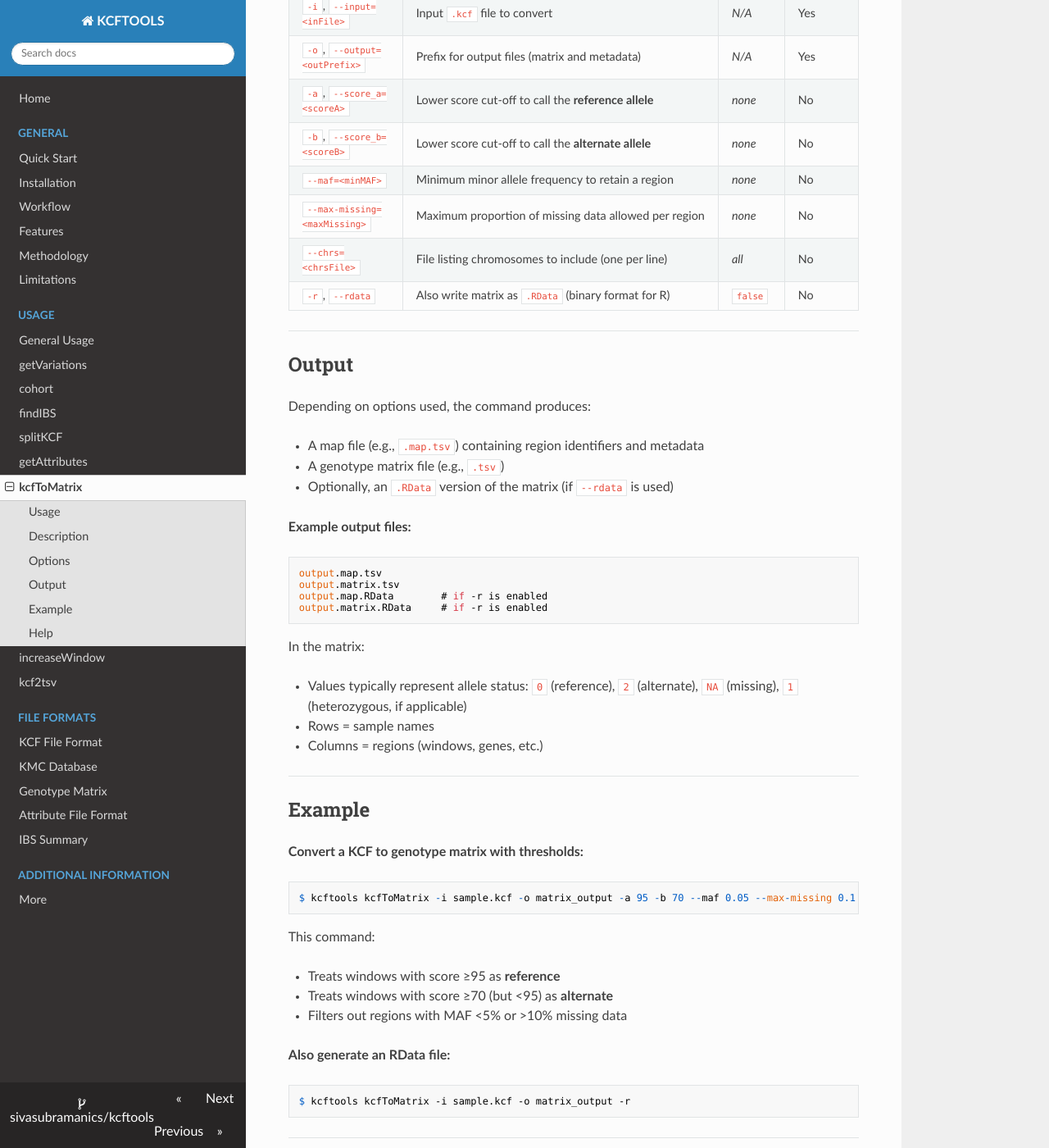
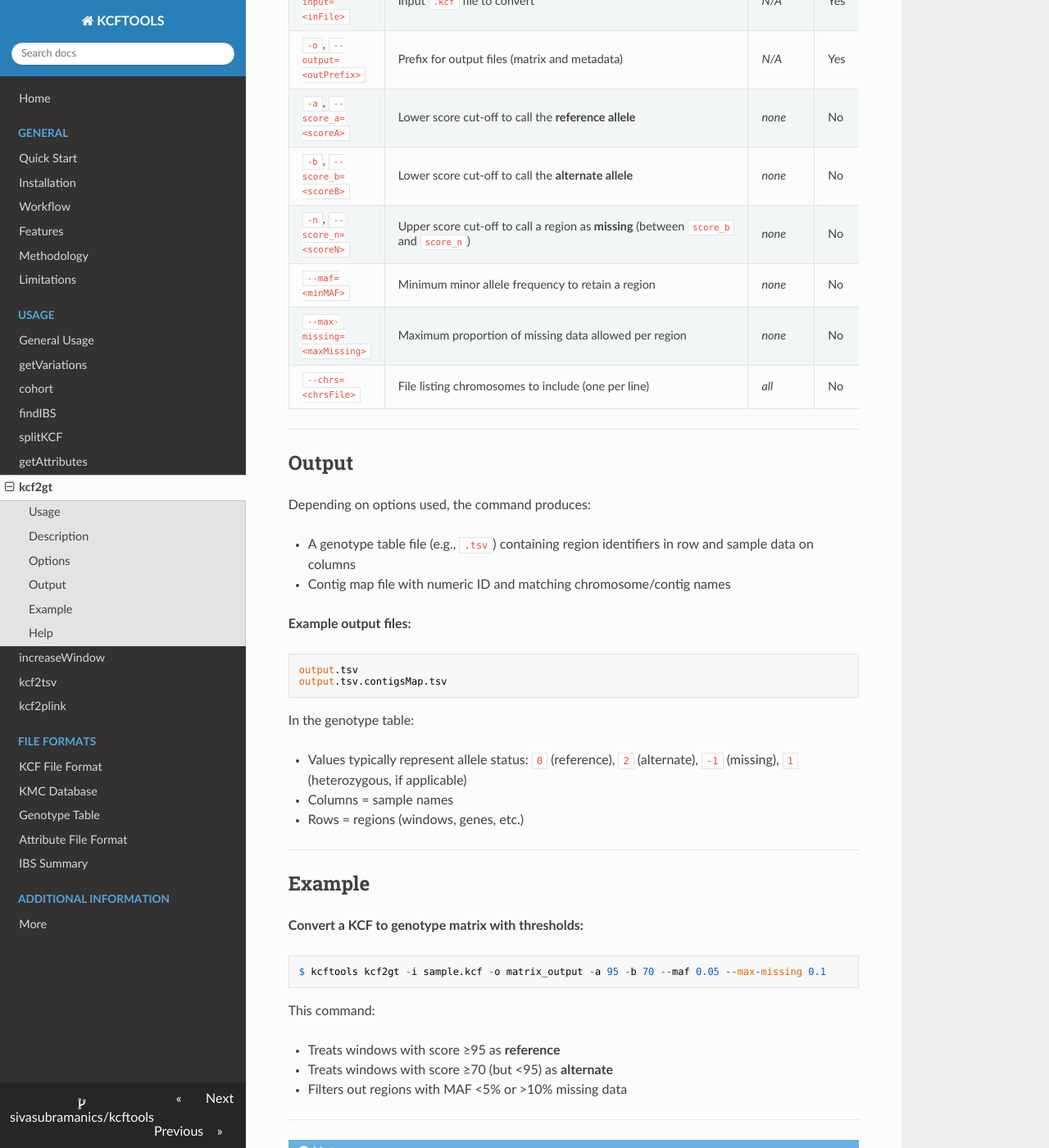
Before and after one commit to sivasubramanics/kcftools, an MkDocs documentation site: the page built from docs/usage/kcf2gt.md, in a window 1280 px wide and 1400 px high, scrolled down 1037 px. Shown: the whole window at 82% size. Built offline with MkDocs 1.6.1, drawn with Linux system fonts in a browser that asks for light colours; nearby versions of some CDN libraries; library files that are not in the unit come from our copies; some of the changed text lies outside the part shown.

```diff
--- a/docs/usage/kcfToMatrix.md
+++ b/docs/usage/kcf2gt.md
@@ -1,31 +1,30 @@
-# `kcftools kcfToMatrix`
+# `kcftools kcf2gt`
 
-The `kcfToMatrix` command in `kcftools` converts a **KCF (K-mer Comparison Format)** file into a **genotype matrix**, enabling downstream population genetics, phylogenetics, and statistical analysis. The resulting matrix encodes the allele state for each sample across windows or features, which can be further filtered or visualized.
+The `kcf2gt` command in `kcftools` converts a **KCF (K-mer Comparison Format)** file into a **genotype table**, enabling downstream population genetics, phylogenetics, and statistical analysis. The resulting matrix encodes the allele state for each sample across windows or features, which can be further filtered or visualized.
 
 ---
 
 ## Usage
 
-    $ kcftools kcfToMatrix [-r] [-a=<scoreA>] [-b=<scoreB>]
+    $ kcftools kcf2gt [-r] [--score_a=<scoreA>] [--score_b=<scoreB>][--score_n=<scoreN>]
                      [--chrs=<chrsFile>] -i=<inFile>
                      [--maf=<minMAF>] [--max-missing=<maxMissing>]
-                     -o=<outPrefix>
+                     -o=<outFile>
 
 ---
 
 ## Description
 
-This tool transforms the region-level variation or IBS data from a `.kcf` file into a **genotype matrix**, where rows correspond to regions (windows, genes, etc.) and columns represent samples.
+This tool transforms the region-level variation or IBS data from a `.kcf` file into a **genotype table**, where rows correspond to regions (windows, genes, etc.) and columns represent samples.
 
-Each matrix entry is inferred based on scoring thresholds for the reference and alternate alleles, which are defined using `--score_a` and `--score_b`. You can also apply **variant filtering** using thresholds for **minor allele frequency (MAF)** and **missing data**.
+Each table entry is inferred based on scoring thresholds for the reference and alternate alleles, which are defined using `--score_a` and `--score_b`. You can also apply **variant filtering** using thresholds for **minor allele frequency (MAF)** and **missing data**.
 
-The result is a matrix file (TSV or binary RData) that can be used for:
+The result is a matrix file (TSV) that can be used for:
 
 - Principal component analysis (PCA)
 - Phylogenetic trees
 - Clustering and population structure analysis
 - Association studies (e.g., GWAS)
-- Export to R or Python for further analysis
 
 ---
 
@@ -37,10 +36,10 @@ The result is a matrix file (TSV or binary RData) that can be used for:
 | `-o`, `--output=<outPrefix>`          | Prefix for output files (matrix and metadata)                              | _N/A_      | Yes      |
 | `-a`, `--score_a=<scoreA>`            | Lower score cut-off to call the **reference allele**                        | *none*     | No       |
 | `-b`, `--score_b=<scoreB>`            | Lower score cut-off to call the **alternate allele**                        | *none*     | No       |
+| `-n`, `--score_n=<scoreN>`            | Upper score cut-off to call a region as **missing** (between `score_b` and `score_n`) | *none*     | No       |
 | `--maf=<minMAF>`                      | Minimum minor allele frequency to retain a region                           | *none*     | No       |
 | `--max-missing=<maxMissing>`          | Maximum proportion of missing data allowed per region                       | *none*     | No       |
 | `--chrs=<chrsFile>`                   | File listing chromosomes to include (one per line)                          | *all*      | No       |
-| `-r`, `--rdata`                       | Also write matrix as `.RData` (binary format for R)                         | `false`    | No       |
 
 ---
 
@@ -48,22 +47,19 @@ The result is a matrix file (TSV or binary RData) that can be used for:
 
 Depending on options used, the command produces:
 
-- A map file (e.g., `.map.tsv`) containing region identifiers and metadata
-- A genotype matrix file (e.g., `.tsv`)
-- Optionally, an `.RData` version of the matrix (if `--rdata` is used)
+- A genotype table file (e.g., `.tsv`) containing region identifiers in row and sample data on columns
+- Contig map file with numeric ID and matching chromosome/contig names
 
 **Example output files:**
 
-    output.map.tsv
-    output.matrix.tsv
-    output.map.RData        # if -r is enabled
-    output.matrix.RData     # if -r is enabled
+    output.tsv
+    output.tsv.contigsMap.tsv
 
-In the matrix:
+In the genotype table:
 
-- Values typically represent allele status: `0` (reference), `2` (alternate), `NA` (missing), `1` (heterozygous, if applicable)
-- Rows = sample names
-- Columns = regions (windows, genes, etc.)
+- Values typically represent allele status: `0` (reference), `2` (alternate), `-1` (missing), `1` (heterozygous, if applicable)
+- Columns = sample names
+- Rows = regions (windows, genes, etc.)
 
 ---
 
@@ -71,7 +67,7 @@ In the matrix:
 
 **Convert a KCF to genotype matrix with thresholds:**
 
-    $ kcftools kcfToMatrix -i sample.kcf -o matrix_output -a 95 -b 70 --maf 0.05 --max-missing 0.1
+    $ kcftools kcf2gt -i sample.kcf -o matrix_output -a 95 -b 70 --maf 0.05 --max-missing 0.1
 
 This command:
 
@@ -79,17 +75,13 @@ This command:
 - Treats windows with score ≥70 (but <95) as **alternate**
 - Filters out regions with MAF <5% or >10% missing data
 
-**Also generate an RData file:**
-
-    $ kcftools kcfToMatrix -i sample.kcf -o matrix_output -r
-
 ---
 
 !!! note
     - **Score thresholds (`--score_a`, `--score_b`)** are crucial to define genotype states.
     - **MAF** and **missing data** thresholds help clean noisy or non-informative regions.
     - Use the `--chrs` option to restrict to a subset of chromosomes if desired.
-    - If allele scores are ambiguous or missing for a sample in a region, that entry will be marked `NA`.
+    - If allele scores are ambiguous or missing for a sample in a region, that entry will be marked `-1`.
 
 ---
 
@@ -97,4 +89,4 @@ This command:
 
 To view the command-line help:
 
-    $ kcftools kcfToMatrix --help
+    $ kcftools kcf2gt --help
--- a/mkdocs.yml
+++ b/mkdocs.yml
@@ -35,13 +35,14 @@ nav:
       - findIBS: usage/findIBS.md
       - splitKCF: usage/splitKCF.md
       - getAttributes: usage/getAttributes.md
-      - kcfToMatrix: usage/kcfToMatrix.md
+      - kcf2gt: usage/kcf2gt.md
       - increaseWindow: usage/increaseWindow.md
       - kcf2tsv: usage/kcf2tsv.md
+      - kcf2plink: usage/kcf2plink.md
   - File Formats:
       - KCF File Format: formats/kcf.md
       - KMC Database: formats/kmc.md
-      - Genotype Matrix: formats/matrix.md
+      - Genotype Table: formats/gttable.md
       - Attribute File Format: formats/attributes.md
       - IBS Summary: formats/ibs.md
   - Additional Information:
```
Also changed, not shown: README.md (+66 -9 lines), docs/formats/gttable.md (added, +42 -0 lines), docs/formats/matrix.md (deleted, +0 -64 lines), docs/general/features.md (+13 -3 lines), docs/index.md (+4 -2 lines), docs/usage/getVariations.md (+1 -0 lines), docs/usage/kcf2plink.md (added, +73 -0 lines), docs/usage/scoreRecalc.md (added, +52 -0 lines).
